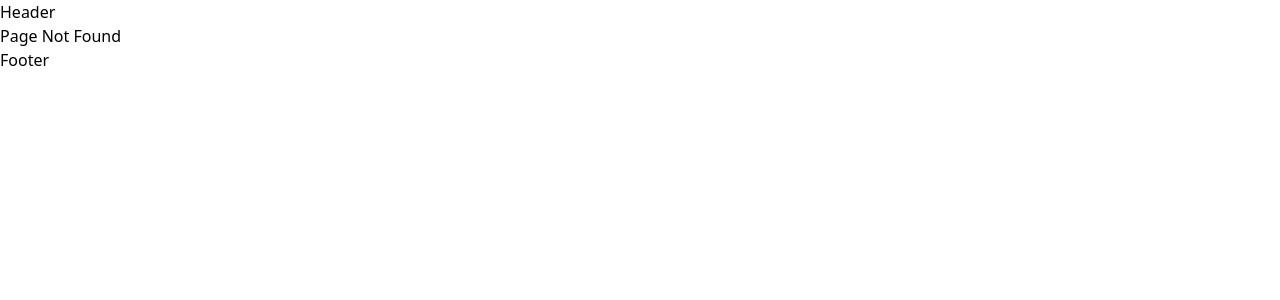
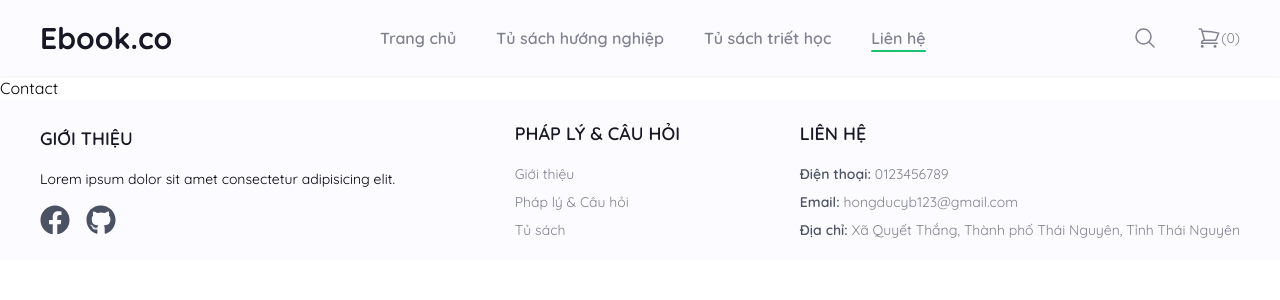
Before and after one commit to hongducdev/ban_sach_truc_tuyen, a React (Vite) app in the folder client/: page /lien-he in a window 1280 px wide. Before the commit this address had no page. Shown: the top 300 px of the page. Built offline with nearby package versions, Linux system fonts and the light colour scheme.

Commit message:
Update Footer and Header

```diff
--- a/client/index.html
+++ b/client/index.html
@@ -4,6 +4,12 @@
     <meta charset="UTF-8" />
     <link rel="icon" type="image/svg+xml" href="/vite.svg" />
     <meta name="viewport" content="width=device-width, initial-scale=1.0" />
+    <link rel="preconnect" href="https://fonts.googleapis.com" />
+    <link rel="preconnect" href="https://fonts.gstatic.com" crossorigin />
+    <link
+      href="https://fonts.googleapis.com/css2?family=Quicksand:wght@300;400;500;600;700&display=swap"
+      rel="stylesheet"
+    />
     <title>Vite + React</title>
   </head>
   <body>
--- a/client/package.json
+++ b/client/package.json
@@ -12,6 +12,7 @@
     "axios": "^1.3.2",
     "react": "^18.2.0",
     "react-dom": "^18.2.0",
+    "react-icons": "^4.7.1",
     "react-router-dom": "^6.8.1",
     "sass": "^1.58.0"
   },
--- a/client/src/App.jsx
+++ b/client/src/App.jsx
@@ -3,6 +3,7 @@ import { Routes, Route } from "react-router-dom";
 import Layout from "./modules/Layout/Layout";
 
 const HomePage = lazy(() => import("./pages/HomePage"));
+const Contact = lazy(() => import("./pages/Contact"));
 const PageNotFound = lazy(() => import("./pages/PageNotFound"));
 
 const App = () => {
@@ -11,6 +12,7 @@ const App = () => {
       <Routes>
         <Route element={<Layout></Layout>}>
           <Route path="/" element={<HomePage></HomePage>}></Route>
+          <Route path="/lien-he" element={<Contact></Contact>}></Route>
           <Route path="*" element={<PageNotFound></PageNotFound>}></Route>
         </Route>
       </Routes>
--- a/client/src/components/Footer/Footer.jsx
+++ b/client/src/components/Footer/Footer.jsx
@@ -1,9 +1,97 @@
-import React from 'react'
+import React from "react";
+import { FaFacebook, FaGithub } from "react-icons/fa";
+import FooterItem from "./FooterItem";
+import FooterItemLink from "./FooterItemLink";
+import FooterItemContact from "./FooterItemContact";
+
+const SocialList = [
+  {
+    name: "Facebook",
+    path: "https://www.facebook.com/",
+    icon: <FaFacebook />,
+  },
+  {
+    name: "Github",
+    path: "https://github.com/hongduccodedao/ban_sach_truc_tuyen",
+    icon: <FaGithub />,
+  },
+];
+
+const ContactList = [
+  {
+    title: "Điện thoại",
+    contact: "0123456789",
+  },
+  {
+    title: "Email",
+    contact: "hongducyb123@gmail.com",
+  },
+  {
+    title: "Địa chỉ",
+    contact: "Xã Quyết Thắng, Thành phố Thái Nguyên, Tỉnh Thái Nguyên",
+  },
+];
+
+const QuestionList = [
+  {
+    name: "Giới thiệu",
+    path: "/",
+  },
+  {
+    name: "Pháp lý & Câu hỏi",
+    path: "/",
+  },
+  {
+    name: "Tủ sách",
+    path: "/",
+  },
+]
 
 const Footer = () => {
   return (
-    <div>Footer</div>
-  )
-}
+    <div className="py-5 bg-whiteSoft">
+      <div className="container flex items-center justify-between">
+        <FooterItem title="Giới thiệu">
+          <p className="text-sm">
+            Lorem ipsum dolor sit amet consectetur adipisicing elit.
+          </p>
+          <div className="mt-4">
+            <ul className="flex items-center gap-x-4">
+              {SocialList.map((item, index) => (
+                <li key={index}>
+                  <a
+                    href={item.path}
+                    className="text-3xl text-text2 hover:text-text1 hover:duration-300 hover:ease-in-out">
+                    {item.icon}
+                  </a>
+                </li>
+              ))}
+            </ul>
+          </div>
+        </FooterItem>
+        <FooterItem title="Pháp lý & Câu hỏi">
+          <ul className="text-sm flex list-disc flex-col gap-2">
+            {QuestionList.map((item, index) => (
+              <FooterItemLink key={index} path={item.path}>
+                {item.name}
+              </FooterItemLink>
+            ))}
+          </ul>
+        </FooterItem>
+        <FooterItem title="Liên hệ">
+          <ul className="text-sm flex list-disc flex-col gap-2">
+            {ContactList.map((item, index) => (
+              <FooterItemContact
+                key={index}
+                titleContact={item.title}
+                contact={item.contact}
+              />
+            ))}
+          </ul>
+        </FooterItem>
+      </div>
+    </div>
+  );
+};
 
-export default Footer
+export default Footer;
--- /dev/null
+++ b/client/src/components/Footer/FooterItem.jsx
@@ -0,0 +1,12 @@
+import React from 'react'
+
+const FooterItem = ({title, children}) => {
+  return (
+    <div className="">
+      <h3 className="font-semibold text-lg text-text1 uppercase">{title}</h3>
+      <div className="mt-4">{children}</div>
+    </div>
+  );
+}
+
+export default FooterItem
--- /dev/null
+++ b/client/src/components/Footer/FooterItemContact.jsx
@@ -0,0 +1,12 @@
+import React from "react";
+
+const FooterItemContact = ({ titleContact, contact }) => {
+  return (
+    <li className="flex items-center gap-1 text-text3">
+      <span className="font-semibold text-text2">{titleContact}:</span>
+      {contact}
+    </li>
+  );
+};
+
+export default FooterItemContact;
--- /dev/null
+++ b/client/src/components/Footer/FooterItemLink.jsx
@@ -0,0 +1,13 @@
+import React from "react";
+
+const FooterItemLink = ({ path, children }) => {
+  return (
+    <a
+      href={path}
+      className="hover:text-primary hover:duration-200 hover:ease-in-out text-text3">
+      {children}
+    </a>
+  );
+};
+
+export default FooterItemLink;
--- a/client/src/components/Header/Header.jsx
+++ b/client/src/components/Header/Header.jsx
@@ -1,9 +1,78 @@
-import React from 'react'
+import React from "react";
+import { Link } from "react-router-dom";
+import LinkItem from "./LinkItem";
+
+const HeaderList = [
+  {
+    name: "Trang chủ",
+    path: "/",
+  },
+  {
+    name: "Tủ sách hướng nghiệp",
+    path: "/tu-sach-huong-nghiep",
+  },
+  {
+    name: "Tủ sách triết học",
+    path: "/tu-sach-triet-hoc",
+  },
+  {
+    name: "Liên hệ",
+    path: "/lien-he",
+  },
+];
 
 const Header = () => {
   return (
-    <div>Header</div>
-  )
-}
+    <div className="py-5 shadow-[0_-1px_4px_rgba(0,_0,_0,_0.15)] bg-whiteSoft">
+      <div className="container flex items-center justify-between">
+        <Link to="/" className="font-bold text-3xl text-text1">
+          Ebook.co
+        </Link>
+        <div className="">
+          <ul className="flex items-center gap-x-10">
+            {HeaderList.map((item, index) => (
+              <li key={index}>
+                <LinkItem path={item.path}>{item.name}</LinkItem>
+              </li>
+            ))}
+          </ul>
+        </div>
+        <div className="text-text3 flex items-center gap-x-10">
+          <Link>
+            <svg
+              xmlns="http://www.w3.org/2000/svg"
+              fill="none"
+              viewBox="0 0 24 24"
+              strokeWidth="1.5"
+              stroke="currentColor"
+              className="w-6 h-6">
+              <path
+                strokeLinecap="round"
+                strokeLinejoin="round"
+                d="M21 21l-5.197-5.197m0 0A7.5 7.5 0 105.196 5.196a7.5 7.5 0 0010.607 10.607z"
+              />
+            </svg>
+          </Link>
+          <Link className="flex items-center">
+            <svg
+              xmlns="http://www.w3.org/2000/svg"
+              fill="none"
+              viewBox="0 0 24 24"
+              strokeWidth="1.5"
+              stroke="currentColor"
+              className="w-6 h-6">
+              <path
+                strokeLinecap="round"
+                strokeLinejoin="round"
+                d="M2.25 3h1.386c.51 0 .955.343 1.087.835l.383 1.437M7.5 14.25a3 3 0 00-3 3h15.75m-12.75-3h11.218c1.121-2.3 2.1-4.684 2.924-7.138a60.114 60.114 0 00-16.536-1.84M7.5 14.25L5.106 5.272M6 20.25a.75.75 0 11-1.5 0 .75.75 0 011.5 0zm12.75 0a.75.75 0 11-1.5 0 .75.75 0 011.5 0z"
+              />
+            </svg>
+            <span className="text-sm">(0)</span>
+          </Link>
+        </div>
+      </div>
+    </div>
+  );
+};
 
-export default Header
+export default Header;
--- /dev/null
+++ b/client/src/components/Header/LinkItem.jsx
@@ -0,0 +1,19 @@
+import React from "react";
+import { NavLink } from "react-router-dom";
+
+const LinkItem = ({ children, path }) => {
+  const baseClasses =
+    "text-text3 font-semibold relative after:absolute after:-bottom-1 after:left-0 after:h-[2px] after:bg-primary after:rounded-full hover:after:w-full hover:after:duration-300 hover:after:ease-in-out";
+
+  return (
+    <NavLink
+      to={path}
+      className={({ isActive }) =>
+        isActive ? `${baseClasses} after:w-full` : `${baseClasses} after:w-0`
+      }>
+      {children}
+    </NavLink>
+  );
+};
+
+export default LinkItem;
--- a/client/src/index.scss
+++ b/client/src/index.scss
@@ -1,3 +1,15 @@
 @tailwind base;
 @tailwind components;
 @tailwind utilities;
+
+@layer base {
+  body {
+    @apply font-primary;
+  }
+}
+
+@layer components {
+  .container {
+    @apply max-w-[1200px] mx-auto;
+  }
+}
--- /dev/null
+++ b/client/src/pages/Contact.jsx
@@ -0,0 +1,9 @@
+import React from 'react'
+
+const Contact = () => {
+  return (
+    <div>Contact</div>
+  )
+}
+
+export default Contact
--- a/client/tailwind.config.cjs
+++ b/client/tailwind.config.cjs
@@ -1,8 +1,10 @@
 /** @type {import('tailwindcss').Config} */
 module.exports = {
   content: ["./index.html", "./src/**/*.{js,ts,jsx,tsx}"],
+  theme: {
+    extend: {
       fontFamily: {
-    primary: ["Epilogue", "sans-serif"],
+        primary: ["Quicksand", "sans-serif"],
       },
       colors: {
         primary: "#1DC071",
@@ -29,5 +31,7 @@ module.exports = {
       boxShadow: {
         sdprimary: "10px 10px 20px rgba(211, 211, 211, 0.25)",
       },
+    },
+  },
   plugins: [],
 };
```
Also changed, not shown: 1 other file (tests, documents, lock files or other folders). Lines whose indentation alone changed are shown as unchanged.
